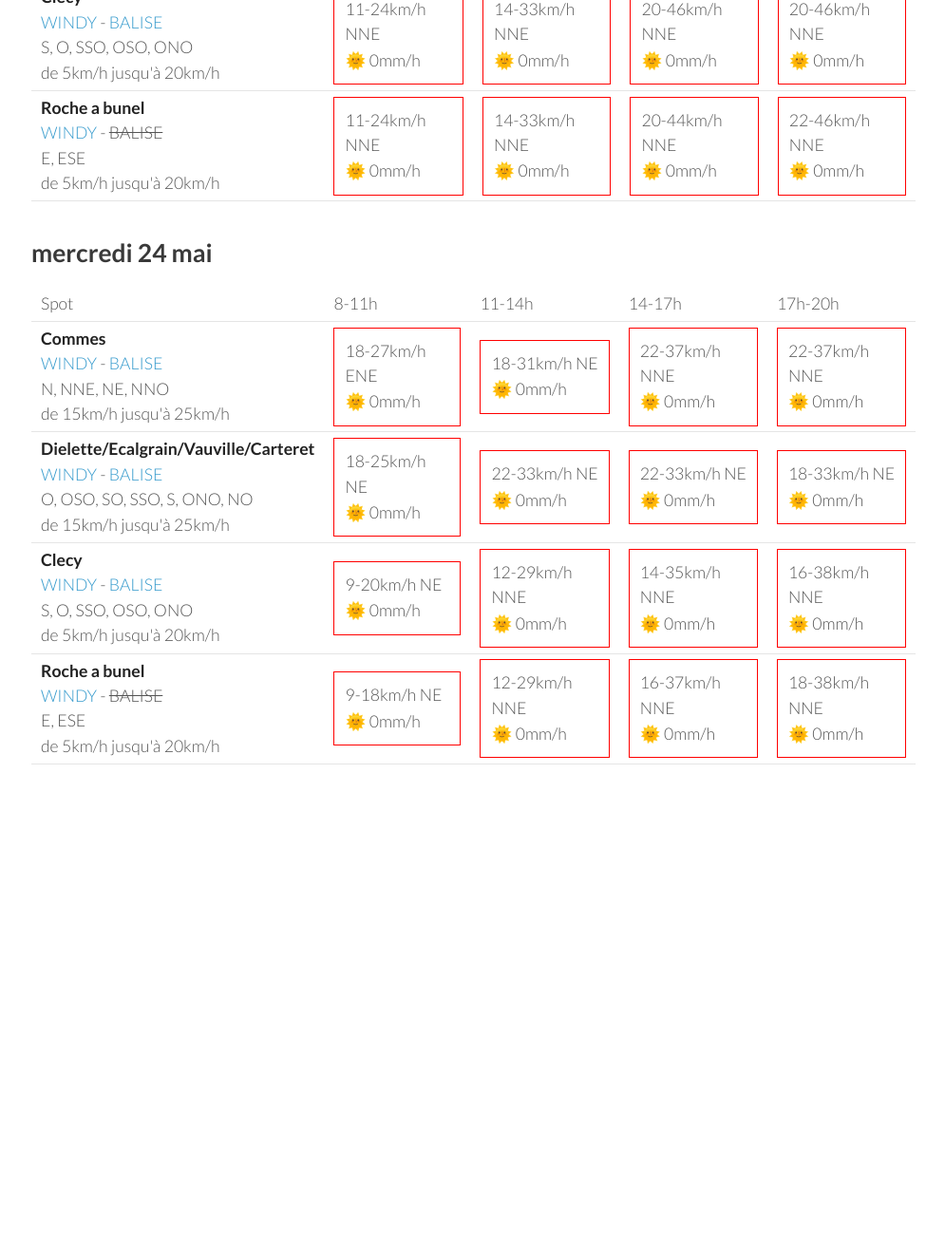
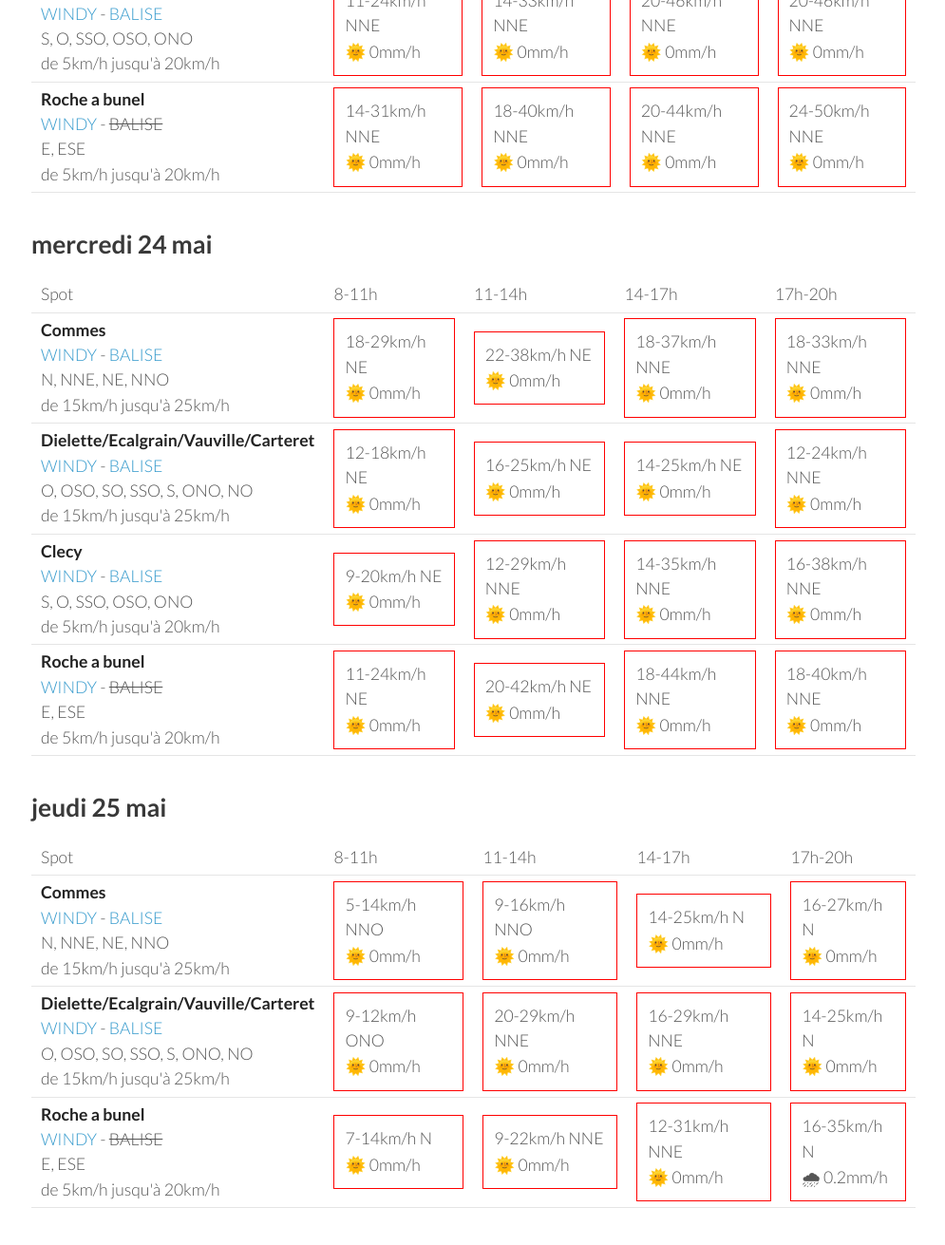
Before and after one commit to parapente-dans-le-nord/parapente-dans-le-nord.github.io, a Jekyll site: the page built from normandie.markdown, in a window 1280 px wide and 1400 px high, scrolled down 2408 px. Shown: the top 1311 px of the window at 95% size, without its empty margins (25-1020 px from the left). Built offline with Jekyll 4.4.1, drawn with Linux system fonts in a browser that asks for light colours; before the commit the page ends 3341 px from its top, so only the background shows below that; some of the changed text lies outside the part shown.

Commit message:
update index.markdown

```diff
--- a/normandie.markdown
+++ b/normandie.markdown
@@ -136,30 +136,20 @@ page mise à jour le samedi 20 mai 06:46
 <tr>
         <td><strong>Commes</strong><br><a href="https://windy.com/49.346/-0.726?48.936,-0.726,8">WINDY</a> - <span class=""><a href="http://www.balisemeteo.com/balise.php?idBalise=158">BALISE</a> </span><br> <span class="vent-favorable">N, NNE, NE, NNO</span><br><span class="force-vent">de 15km/h jusqu'à 25km/h</span> </td>
 
-            <td><div class="flyable"><p>16-25km/h NNE</p><p>🌞 0mm/h</p></div></td>
-            <td><div class="not-flyable"><p>18-29km/h NNE</p><p>🌞 0mm/h</p></div></td>
-            <td><div class="not-flyable"><p>14-31km/h NNE</p><p>🌞 0mm/h</p></div></td>
-            <td><div class="not-flyable"><p>14-27km/h N</p><p>🌞 0mm/h</p></div></td>
+            <td><div class="not-flyable"><p>20-31km/h NNE</p><p>🌞 0mm/h</p></div></td>
+            <td><div class="not-flyable"><p>18-33km/h NNE</p><p>🌞 0mm/h</p></div></td>
+            <td><div class="not-flyable"><p>18-33km/h NNE</p><p>🌞 0mm/h</p></div></td>
+            <td><div class="not-flyable"><p>11-31km/h N</p><p>🌞 0mm/h</p></div></td>
 
 
     </tr>
 <tr>
         <td><strong>Dielette/Ecalgrain/Vauville/Carteret</strong><br><a href="https://windy.com/49.650/-1.856?49.243,-1.856,8">WINDY</a> - <span class=""><a href="http://www.balisemeteo.com/balise.php?idBalise=81">BALISE</a> </span><br> <span class="vent-favorable">O, OSO, SO, SSO, S, ONO, NO</span><br><span class="force-vent">de 15km/h jusqu'à 25km/h</span> </td>
 
-            <td><div class="not-flyable"><p>16-24km/h NNE</p><p>🌞 0mm/h</p></div></td>
+            <td><div class="not-flyable"><p>18-27km/h NNE</p><p>🌞 0mm/h</p></div></td>
             <td><div class="not-flyable"><p>22-33km/h NNE</p><p>🌞 0mm/h</p></div></td>
-            <td><div class="not-flyable"><p>18-33km/h NNE</p><p>🌞 0mm/h</p></div></td>
-            <td><div class="not-flyable"><p>12-29km/h NNE</p><p>🌞 0mm/h</p></div></td>
-
-
-    </tr>
-<tr>
-        <td><strong>Roche a bunel</strong><br><a href="https://windy.com/48.993/-0.499?48.580,-0.499,8">WINDY</a> - <span class="no-balise"> BALISE </span><br> <span class="vent-favorable">E, ESE</span><br><span class="force-vent">de 5km/h jusqu'à 20km/h</span> </td>
-
-            <td><div class="not-flyable"><p>14-29km/h NNE</p><p>🌞 0mm/h</p></div></td>
-            <td><div class="not-flyable"><p>16-37km/h NNE</p><p>🌞 0mm/h</p></div></td>
-            <td><div class="not-flyable"><p>18-38km/h NNE</p><p>🌞 0mm/h</p></div></td>
-            <td><div class="not-flyable"><p>18-40km/h N</p><p>🌞 0mm/h</p></div></td>
+            <td><div class="not-flyable"><p>20-33km/h NNE</p><p>🌞 0mm/h</p></div></td>
+            <td><div class="not-flyable"><p>16-31km/h NNE</p><p>🌞 0mm/h</p></div></td>
 
 
     </tr>
@@ -170,6 +160,16 @@ page mise à jour le samedi 20 mai 06:46
             <td><div class="not-flyable"><p>16-37km/h NNE</p><p>🌞 0mm/h</p></div></td>
             <td><div class="not-flyable"><p>18-38km/h NNE</p><p>🌞 0mm/h</p></div></td>
             <td><div class="not-flyable"><p>18-40km/h NNE</p><p>🌞 0mm/h</p></div></td>
+
+
+    </tr>
+<tr>
+        <td><strong>Roche a bunel</strong><br><a href="https://windy.com/48.993/-0.499?48.580,-0.499,8">WINDY</a> - <span class="no-balise"> BALISE </span><br> <span class="vent-favorable">E, ESE</span><br><span class="force-vent">de 5km/h jusqu'à 20km/h</span> </td>
+
+            <td><div class="not-flyable"><p>20-38km/h NNE</p><p>🌞 0mm/h</p></div></td>
+            <td><div class="not-flyable"><p>18-38km/h NNE</p><p>🌞 0mm/h</p></div></td>
+            <td><div class="not-flyable"><p>18-40km/h NNE</p><p>🌞 0mm/h</p></div></td>
+            <td><div class="not-flyable"><p>20-40km/h NNE</p><p>🌞 0mm/h</p></div></td>
 
 
     </tr>
@@ -192,20 +192,20 @@ page mise à jour le samedi 20 mai 06:46
 <tr>
         <td><strong>Commes</strong><br><a href="https://windy.com/49.346/-0.726?48.936,-0.726,8">WINDY</a> - <span class=""><a href="http://www.balisemeteo.com/balise.php?idBalise=158">BALISE</a> </span><br> <span class="vent-favorable">N, NNE, NE, NNO</span><br><span class="force-vent">de 15km/h jusqu'à 25km/h</span> </td>
 
-            <td><div class="flyable"><p>16-24km/h NE</p><p>🌞 0mm/h</p></div></td>
-            <td><div class="not-flyable"><p>16-27km/h NE</p><p>🌞 0mm/h</p></div></td>
-            <td><div class="not-flyable"><p>22-37km/h NE</p><p>🌞 0mm/h</p></div></td>
-            <td><div class="not-flyable"><p>25-42km/h NE</p><p>🌞 0mm/h</p></div></td>
+            <td><div class="not-flyable"><p>20-33km/h NNE</p><p>🌞 0mm/h</p></div></td>
+            <td><div class="not-flyable"><p>22-37km/h NNE</p><p>🌞 0mm/h</p></div></td>
+            <td><div class="not-flyable"><p>25-40km/h NE</p><p>🌞 0mm/h</p></div></td>
+            <td><div class="not-flyable"><p>27-44km/h NE</p><p>🌞 0mm/h</p></div></td>
 
 
     </tr>
 <tr>
         <td><strong>Dielette/Ecalgrain/Vauville/Carteret</strong><br><a href="https://windy.com/49.650/-1.856?49.243,-1.856,8">WINDY</a> - <span class=""><a href="http://www.balisemeteo.com/balise.php?idBalise=81">BALISE</a> </span><br> <span class="vent-favorable">O, OSO, SO, SSO, S, ONO, NO</span><br><span class="force-vent">de 15km/h jusqu'à 25km/h</span> </td>
 
-            <td><div class="not-flyable"><p>18-25km/h NNE</p><p>🌞 0mm/h</p></div></td>
-            <td><div class="not-flyable"><p>18-27km/h NNE</p><p>🌞 0mm/h</p></div></td>
-            <td><div class="not-flyable"><p>20-31km/h NE</p><p>🌞 0mm/h</p></div></td>
-            <td><div class="not-flyable"><p>20-31km/h NE</p><p>🌞 0mm/h</p></div></td>
+            <td><div class="not-flyable"><p>18-27km/h NE</p><p>🌞 0mm/h</p></div></td>
+            <td><div class="not-flyable"><p>22-33km/h NE</p><p>🌞 0mm/h</p></div></td>
+            <td><div class="not-flyable"><p>20-33km/h NE</p><p>🌞 0mm/h</p></div></td>
+            <td><div class="not-flyable"><p>18-31km/h NE</p><p>🌞 0mm/h</p></div></td>
 
 
     </tr>
@@ -222,10 +222,10 @@ page mise à jour le samedi 20 mai 06:46
 <tr>
         <td><strong>Roche a bunel</strong><br><a href="https://windy.com/48.993/-0.499?48.580,-0.499,8">WINDY</a> - <span class="no-balise"> BALISE </span><br> <span class="vent-favorable">E, ESE</span><br><span class="force-vent">de 5km/h jusqu'à 20km/h</span> </td>
 
-            <td><div class="not-flyable"><p>11-24km/h NNE</p><p>🌞 0mm/h</p></div></td>
-            <td><div class="not-flyable"><p>14-33km/h NNE</p><p>🌞 0mm/h</p></div></td>
+            <td><div class="not-flyable"><p>14-31km/h NNE</p><p>🌞 0mm/h</p></div></td>
+            <td><div class="not-flyable"><p>18-40km/h NNE</p><p>🌞 0mm/h</p></div></td>
             <td><div class="not-flyable"><p>20-44km/h NNE</p><p>🌞 0mm/h</p></div></td>
-            <td><div class="not-flyable"><p>22-46km/h NNE</p><p>🌞 0mm/h</p></div></td>
+            <td><div class="not-flyable"><p>24-50km/h NNE</p><p>🌞 0mm/h</p></div></td>
 
 
     </tr>
@@ -248,20 +248,20 @@ page mise à jour le samedi 20 mai 06:46
 <tr>
         <td><strong>Commes</strong><br><a href="https://windy.com/49.346/-0.726?48.936,-0.726,8">WINDY</a> - <span class=""><a href="http://www.balisemeteo.com/balise.php?idBalise=158">BALISE</a> </span><br> <span class="vent-favorable">N, NNE, NE, NNO</span><br><span class="force-vent">de 15km/h jusqu'à 25km/h</span> </td>
 
-            <td><div class="not-flyable"><p>18-27km/h ENE</p><p>🌞 0mm/h</p></div></td>
-            <td><div class="not-flyable"><p>18-31km/h NE</p><p>🌞 0mm/h</p></div></td>
-            <td><div class="not-flyable"><p>22-37km/h NNE</p><p>🌞 0mm/h</p></div></td>
-            <td><div class="not-flyable"><p>22-37km/h NNE</p><p>🌞 0mm/h</p></div></td>
+            <td><div class="not-flyable"><p>18-29km/h NE</p><p>🌞 0mm/h</p></div></td>
+            <td><div class="not-flyable"><p>22-38km/h NE</p><p>🌞 0mm/h</p></div></td>
+            <td><div class="not-flyable"><p>18-37km/h NNE</p><p>🌞 0mm/h</p></div></td>
+            <td><div class="not-flyable"><p>18-33km/h NNE</p><p>🌞 0mm/h</p></div></td>
 
 
     </tr>
 <tr>
         <td><strong>Dielette/Ecalgrain/Vauville/Carteret</strong><br><a href="https://windy.com/49.650/-1.856?49.243,-1.856,8">WINDY</a> - <span class=""><a href="http://www.balisemeteo.com/balise.php?idBalise=81">BALISE</a> </span><br> <span class="vent-favorable">O, OSO, SO, SSO, S, ONO, NO</span><br><span class="force-vent">de 15km/h jusqu'à 25km/h</span> </td>
 
-            <td><div class="not-flyable"><p>18-25km/h NE</p><p>🌞 0mm/h</p></div></td>
-            <td><div class="not-flyable"><p>22-33km/h NE</p><p>🌞 0mm/h</p></div></td>
-            <td><div class="not-flyable"><p>22-33km/h NE</p><p>🌞 0mm/h</p></div></td>
-            <td><div class="not-flyable"><p>18-33km/h NE</p><p>🌞 0mm/h</p></div></td>
+            <td><div class="not-flyable"><p>12-18km/h NE</p><p>🌞 0mm/h</p></div></td>
+            <td><div class="not-flyable"><p>16-25km/h NE</p><p>🌞 0mm/h</p></div></td>
+            <td><div class="not-flyable"><p>14-25km/h NE</p><p>🌞 0mm/h</p></div></td>
+            <td><div class="not-flyable"><p>12-24km/h NNE</p><p>🌞 0mm/h</p></div></td>
 
 
     </tr>
@@ -278,10 +278,10 @@ page mise à jour le samedi 20 mai 06:46
 <tr>
         <td><strong>Roche a bunel</strong><br><a href="https://windy.com/48.993/-0.499?48.580,-0.499,8">WINDY</a> - <span class="no-balise"> BALISE </span><br> <span class="vent-favorable">E, ESE</span><br><span class="force-vent">de 5km/h jusqu'à 20km/h</span> </td>
 
-            <td><div class="not-flyable"><p>9-18km/h NE</p><p>🌞 0mm/h</p></div></td>
-            <td><div class="not-flyable"><p>12-29km/h NNE</p><p>🌞 0mm/h</p></div></td>
-            <td><div class="not-flyable"><p>16-37km/h NNE</p><p>🌞 0mm/h</p></div></td>
-            <td><div class="not-flyable"><p>18-38km/h NNE</p><p>🌞 0mm/h</p></div></td>
+            <td><div class="not-flyable"><p>11-24km/h NE</p><p>🌞 0mm/h</p></div></td>
+            <td><div class="not-flyable"><p>20-42km/h NE</p><p>🌞 0mm/h</p></div></td>
+            <td><div class="not-flyable"><p>18-44km/h NNE</p><p>🌞 0mm/h</p></div></td>
+            <td><div class="not-flyable"><p>18-40km/h NNE</p><p>🌞 0mm/h</p></div></td>
 
 
     </tr>
@@ -289,3 +289,49 @@ page mise à jour le samedi 20 mai 06:46
 </tbody>
 </table>
 {:/}
+## jeudi 25 mai
+
+{::nomarkdown}
+<table>
+  <tbody>
+    <tr>
+      <td>Spot</td>
+      <td>8-11h</td>
+      <td>11-14h</td>
+      <td>14-17h</td>
+      <td>17h-20h</td>
+    </tr>
+<tr>
+        <td><strong>Commes</strong><br><a href="https://windy.com/49.346/-0.726?48.936,-0.726,8">WINDY</a> - <span class=""><a href="http://www.balisemeteo.com/balise.php?idBalise=158">BALISE</a> </span><br> <span class="vent-favorable">N, NNE, NE, NNO</span><br><span class="force-vent">de 15km/h jusqu'à 25km/h</span> </td>
+
+            <td><div class="not-flyable"><p>5-14km/h NNO</p><p>🌞 0mm/h</p></div></td>
+            <td><div class="not-flyable"><p>9-16km/h NNO</p><p>🌞 0mm/h</p></div></td>
+            <td><div class="not-flyable"><p>14-25km/h N</p><p>🌞 0mm/h</p></div></td>
+            <td><div class="not-flyable"><p>16-27km/h N</p><p>🌞 0mm/h</p></div></td>
+
+
+    </tr>
+<tr>
+        <td><strong>Dielette/Ecalgrain/Vauville/Carteret</strong><br><a href="https://windy.com/49.650/-1.856?49.243,-1.856,8">WINDY</a> - <span class=""><a href="http://www.balisemeteo.com/balise.php?idBalise=81">BALISE</a> </span><br> <span class="vent-favorable">O, OSO, SO, SSO, S, ONO, NO</span><br><span class="force-vent">de 15km/h jusqu'à 25km/h</span> </td>
+
+            <td><div class="not-flyable"><p>9-12km/h ONO</p><p>🌞 0mm/h</p></div></td>
+            <td><div class="not-flyable"><p>20-29km/h NNE</p><p>🌞 0mm/h</p></div></td>
+            <td><div class="not-flyable"><p>16-29km/h NNE</p><p>🌞 0mm/h</p></div></td>
+            <td><div class="not-flyable"><p>14-25km/h N</p><p>🌞 0mm/h</p></div></td>
+
+
+    </tr>
+<tr>
+        <td><strong>Roche a bunel</strong><br><a href="https://windy.com/48.993/-0.499?48.580,-0.499,8">WINDY</a> - <span class="no-balise"> BALISE </span><br> <span class="vent-favorable">E, ESE</span><br><span class="force-vent">de 5km/h jusqu'à 20km/h</span> </td>
+
+            <td><div class="not-flyable"><p>7-14km/h N</p><p>🌞 0mm/h</p></div></td>
+            <td><div class="not-flyable"><p>9-22km/h NNE</p><p>🌞 0mm/h</p></div></td>
+            <td><div class="not-flyable"><p>12-31km/h NNE</p><p>🌞 0mm/h</p></div></td>
+            <td><div class="not-flyable"><p>16-35km/h N</p><p>🌧 0.2mm/h</p></div></td>
+
+
+    </tr>
+
+</tbody>
+</table>
+{:/}
```
Also changed, not shown: other parts of normandie.markdown (+1 -1 lines).
